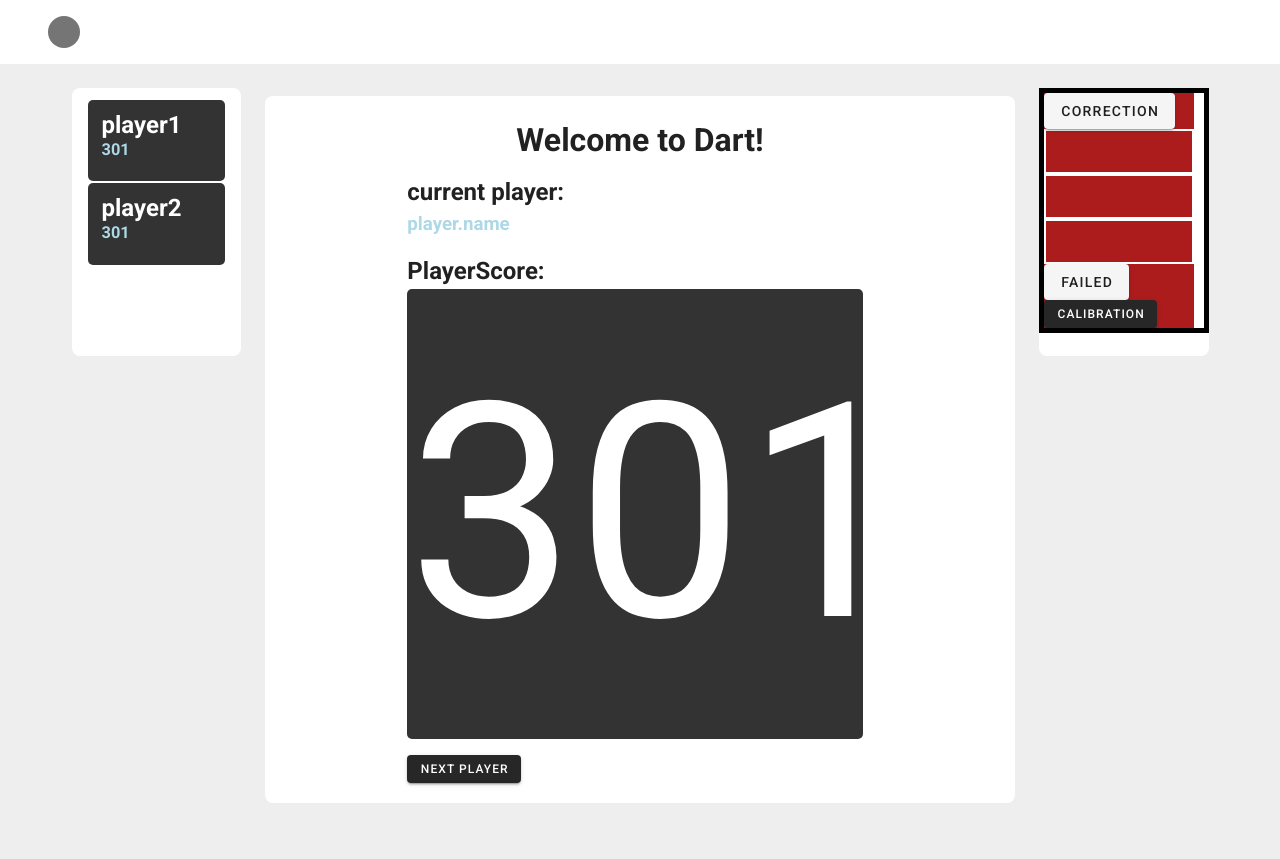
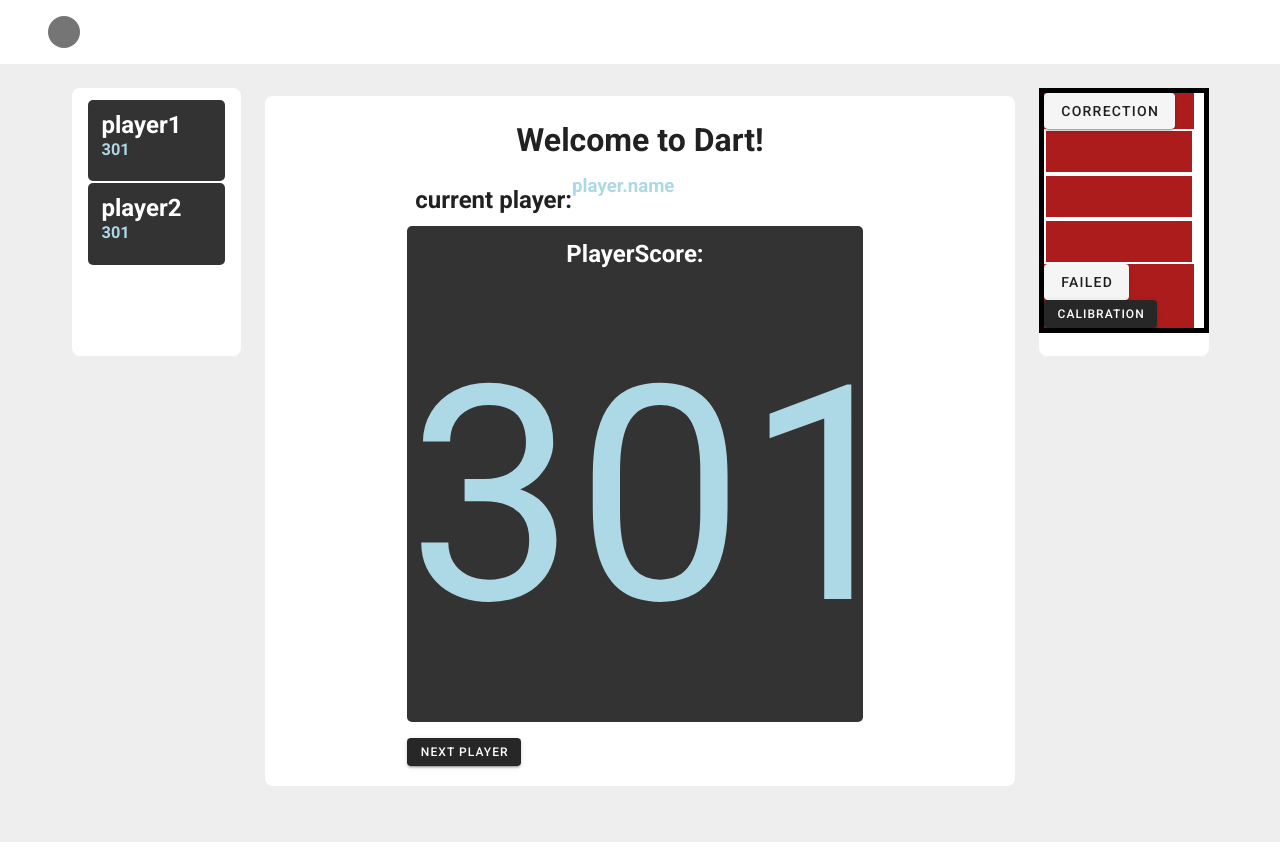
Before and after one commit to IZeybek/TeamProject-WiSe-DartImageProcessing, a Vue app in the folder dart-frontend/: page / in a window 1280 px wide. Both pictures are taken after a click on the button "START NEW GAME". Built offline with nearby package versions, Linux system fonts and the light colour scheme.

Commit message:
minor refactoring

```diff
--- a/dart-frontend/src/components/playDart.vue
+++ b/dart-frontend/src/components/playDart.vue
@@ -41,10 +41,10 @@
                    <div >
                      <h1>Welcome to Dart!</h1>
                    </div>
-                   <div>
+                   <v-row cols="12" sm="8" class="ma-2">
                      <h2>current player:</h2>
                      <h3>{{currentPlayer.name}}</h3>
-                   </div>
+                   </v-row>
                   <div  class="score">
                      <h2>PlayerScore:</h2>
                      <p>{{currentPlayer.score}}</p>
@@ -233,12 +233,17 @@ h3 {
 .score {
   margin-right: 10px;
 }
+.score {
+  background-color: #333;
+  border-radius: 5px;
+  text-align: center;
+  color: #fff;
+
+}
 .score p {
   font-size: 300px;
   text-align: center;
-  background-color: #333;
-  border-radius: 5px;
-  color: #fff;
+  color: lightblue;
 }
 .player {
   background-color: #333;
```
